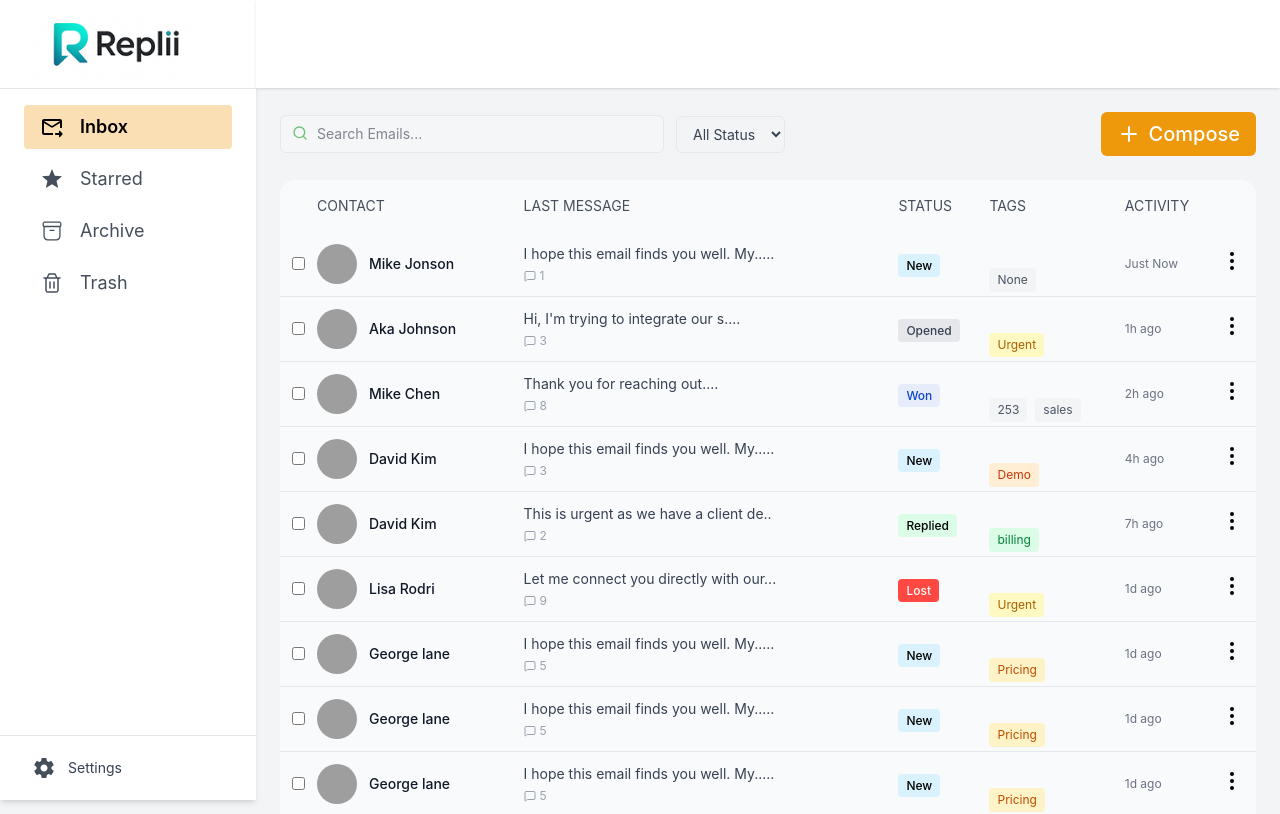
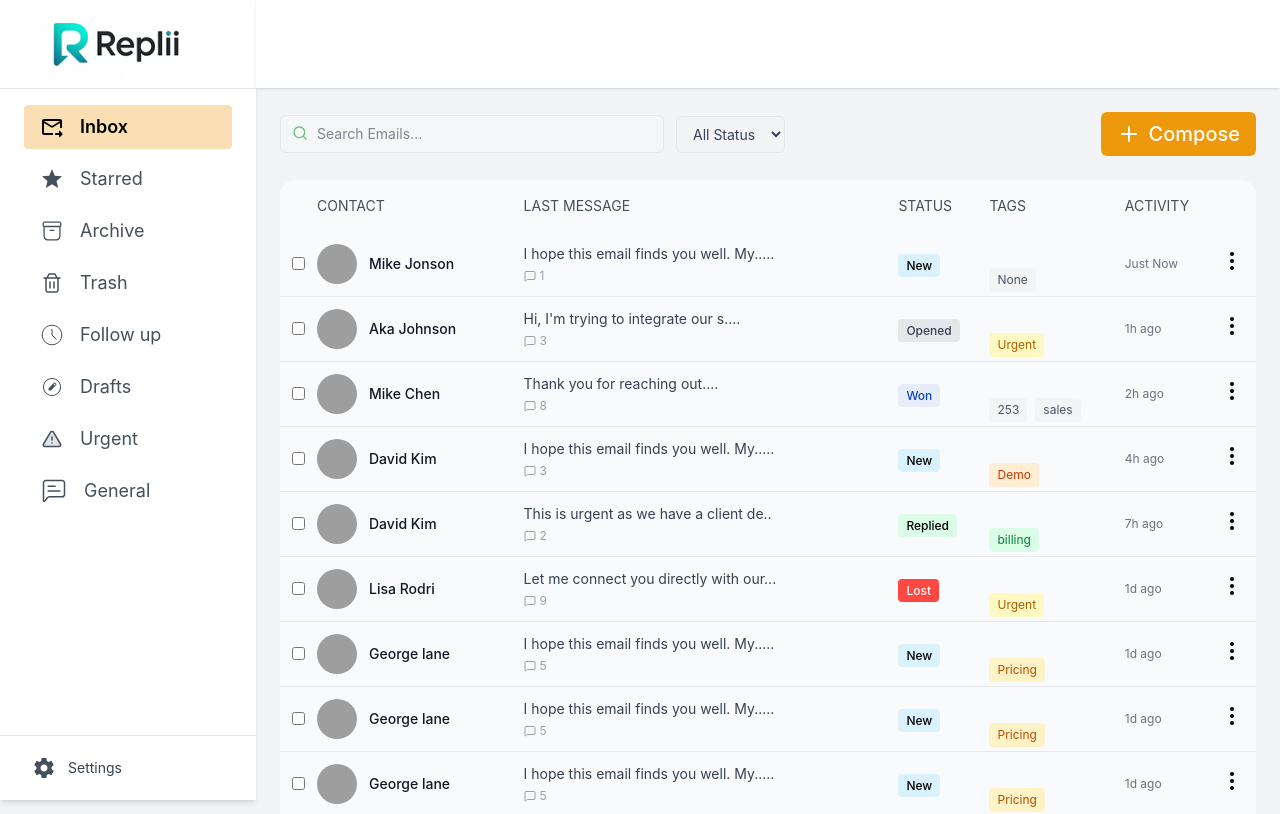
Before and after one commit to Sahara138/twvinfast, a React (Vite) app: page /user in a window 1280 px wide. Shown: the top 814 px of the page. Built offline with nearby package versions, Linux system fonts and the light colour scheme; grey boxes are pictures that could not be loaded.

Commit message:
Working on Admin Dashboard Analytics Page

```diff
--- a/src/components/Error.tsx
+++ b/src/components/Error.tsx
@@ -1,6 +1,32 @@
+import { useNavigate } from "react-router";
+import { AlertTriangle } from "lucide-react";
 
 export default function Error() {
+  const navigate = useNavigate();
+
   return (
-    <div>Error Page </div>
-  )
+    <div className="min-h-screen flex flex-col items-center justify-center bg-gradient-to-br from-orange-50 to-orange-100 text-center px-6">
+      <div className="bg-orange-200 shadow-xl rounded-2xl p-10 max-w-md w-full">
+        <div className="flex justify-center mb-6">
+          <div className="bg-orange-100 p-4 rounded-full">
+            <AlertTriangle className="w-10 h-10 text-[]" />
+          </div>
+        </div>
+        <h1 className="text-4xl font-bold text-gray-800 mb-3">Oops!</h1>
+        <p className="text-gray-600 mb-6">
+          Something went wrong. The page you’re looking for might have been moved or doesn’t exist.
+        </p>
+        <button
+          onClick={() => navigate("/")}
+          className="px-6 py-3 bg-gradient-to-r from-[#ED990B] to-[#f5ae32] text-white rounded-lg shadow hover:shadow-lg transition-all font-medium"
+        >
+          Go Back Home
+        </button>
+      </div>
+
+      <p className="mt-8 text-sm text-gray-400">
+        © {new Date().getFullYear()} Replii. All rights reserved.
+      </p>
+    </div>
+  );
 }
--- a/src/layouts/UserLayout.tsx
+++ b/src/layouts/UserLayout.tsx
@@ -5,6 +5,10 @@ import { StarSVG } from "../../public/SVG/StarSVG";
 import { ArchiveSVG } from "../../public/SVG/ArchiveSVG";
 import { TrashSVG } from "../../public/SVG/TrashSVG";
 import {SettingSVG } from "../../public/SVG/SettingSVG";
+import {GeneralSVG } from "../../public/SVG/GeneralSVG";
+import {FollowUpSVG } from "../../public/SVG/FollowUpSVG";
+import {DraftSVG } from "../../public/SVG/DraftSVG";
+import {UrgentSVG } from "../../public/SVG/UrgentSVG";
 
 
 export default function UserLayout() {
@@ -37,35 +41,35 @@ export default function UserLayout() {
         <TrashSVG strokeColor={isActive ? "#000000" : "#454F5B"} />
       ),
     },
-    // {
-    //   label: "Follow up",
-    //   path: "/follow-up",
-    //   renderIcon: (isActive: boolean) => (
-    //     <FollowUpSVG strokeColor={isActive ? "#000000" : "#454F5B"} />
-    //   ),
-    // },
-    // {
-    //   label: "Drafts",
-    //   path: "/drafts",
-    //   renderIcon: (isActive: boolean) => (
-    //     <DraftSVG strokeColor={isActive ? "#000000" : "#454F5B"} />
-    //   ),
-    // },
+    {
+      label: "Follow up",
+      path: "/follow-up",
+      renderIcon: (isActive: boolean) => (
+        <FollowUpSVG strokeColor={isActive ? "#000000" : "#454F5B"} />
+      ),
+    },
+    {
+      label: "Drafts",
+      path: "/drafts",
+      renderIcon: (isActive: boolean) => (
+        <DraftSVG strokeColor={isActive ? "#000000" : "#454F5B"} />
+      ),
+    },
 
-    // {
-    //   label: "Urgent",
-    //   path: "/urgent",
-    //   renderIcon: (isActive: boolean) => (
-    //     <UrgentSVG strokeColor={isActive ? "#000000" : "#454F5B"} />
-    //   ),
-    // },
-    // {
-    //   label: "General",
-    //   path: "/general",
-    //   renderIcon: (isActive: boolean) => (
-    //     <GeneralSVG strokeColor={isActive ? "#000000" : "#454F5B"} />
-    //   ),
-    // },
+    {
+      label: "Urgent",
+      path: "/urgent",
+      renderIcon: (isActive: boolean) => (
+        <UrgentSVG strokeColor={isActive ? "#000000" : "#454F5B"} />
+      ),
+    },
+    {
+      label: "General",
+      path: "/general",
+      renderIcon: (isActive: boolean) => (
+        <GeneralSVG strokeColor={isActive ? "#000000" : "#454F5B"} />
+      ),
+    },
   ];
 
   return (
--- /dev/null
+++ b/src/pages/Admin/Analytics/Analytics.tsx
@@ -0,0 +1,6 @@
+
+export default function Analytics() {
+  return (
+    <div>Analytics</div>
+  )
+}
```
